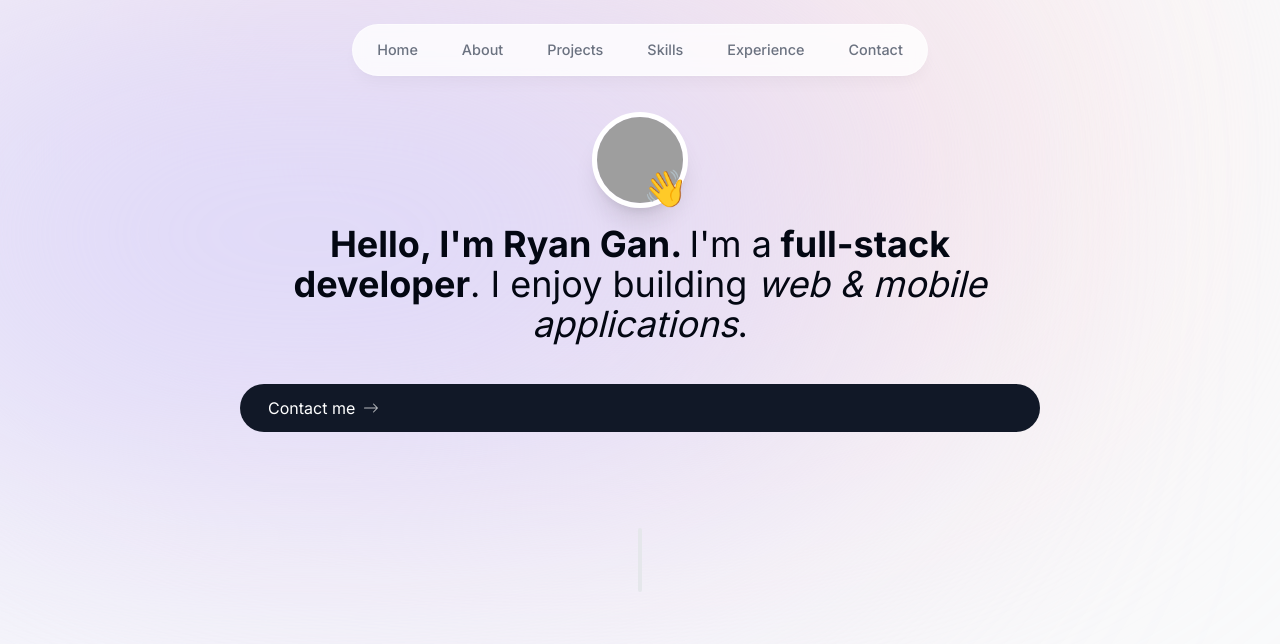
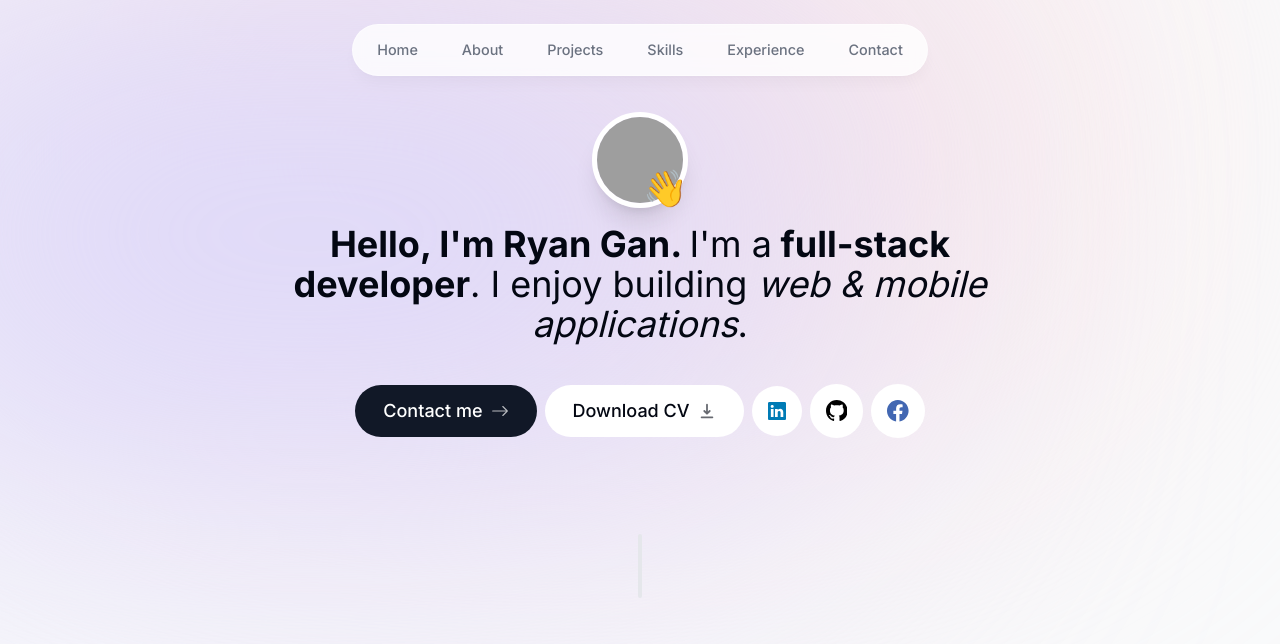
Before and after one commit to ryangandev/ryangan-portfolio, a Next.js app: page / in a window 1280 px wide. Shown: the top 644 px of the page. Built offline with nearby package versions, Linux system fonts and the light colour scheme; grey boxes are pictures that could not be loaded.

Commit message:
update intro section with buttons and icons

```diff
--- a/src/components/intro.tsx
+++ b/src/components/intro.tsx
@@ -5,6 +5,8 @@ import Image from 'next/image';
 import { motion } from 'framer-motion';
 import Link from 'next/link';
 import { BsArrowRight } from 'react-icons/bs';
+import { HiDownload } from 'react-icons/hi';
+import { LinkedInIcon, GitHubIcon, FacebookIcon } from '@/assets/icons/index';
 
 export default function Intro() {
     return (
@@ -64,7 +66,14 @@ export default function Intro() {
                 <span className="italic"> web & mobile applications</span>.
             </motion.h1>
 
-            <div>
+            <motion.div
+                className="flex flex-col sm:flex-row items-center justify-center gap-2 px-4 text-lg font-medium"
+                initial={{ opacity: 0, y: 100 }}
+                animate={{ opacity: 1, y: 0 }}
+                transition={{
+                    delay: 0.1,
+                }}
+            >
                 <Link
                     href="contact"
                     className="group bg-gray-900 text-white px-7 py-3 flex items-center gap-2 rounded-full outline-none focus:scale-110 hover:scale-110 hover:bg-gray-950 active:scale-105 transition"
@@ -72,7 +81,39 @@ export default function Intro() {
                     Contact me
                     <BsArrowRight className="opacity-70 group-hover:translate-x-1 transition" />
                 </Link>
-            </div>
+                <a
+                    className="group bg-white px-7 py-3 flex items-center gap-2 rounded-full outline-none focus:scale-110 hover:scale-110 active:scale-105 transition cursor-pointer borderBlack dark:bg-white/10"
+                    href="/CV.pdf"
+                    download
+                >
+                    Download CV
+                    <HiDownload className="opacity-60 group-hover:translate-y-1 transition" />
+                </a>
+
+                <a
+                    className="bg-white p-4 text-gray-700 hover:text-gray-950 flex items-center gap-2 rounded-full focus:scale-[1.15] hover:scale-[1.15] active:scale-105 transition cursor-pointer borderBlack dark:bg-white/10 dark:text-white/60"
+                    href="https://linkedin.com"
+                    target="_blank"
+                >
+                    <LinkedInIcon />
+                </a>
+
+                <a
+                    className="bg-white p-4 text-gray-700 flex items-center gap-2 text-[1.35rem] rounded-full focus:scale-[1.15] hover:scale-[1.15] hover:text-gray-950 active:scale-105 transition cursor-pointer borderBlack dark:bg-white/10 dark:text-white/60"
+                    href="https://github.com"
+                    target="_blank"
+                >
+                    <GitHubIcon />
+                </a>
+
+                <a
+                    className="bg-white p-4 text-gray-700 flex items-center gap-2 text-[1.35rem] rounded-full focus:scale-[1.15] hover:scale-[1.15] hover:text-gray-950 active:scale-105 transition cursor-pointer borderBlack dark:bg-white/10 dark:text-white/60"
+                    href="https://facebook.com"
+                    target="_blank"
+                >
+                    <FacebookIcon />
+                </a>
+            </motion.div>
         </section>
     );
 }
```
